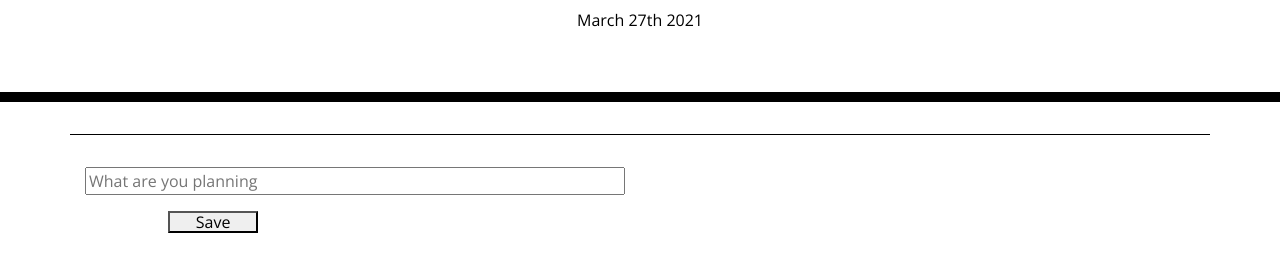
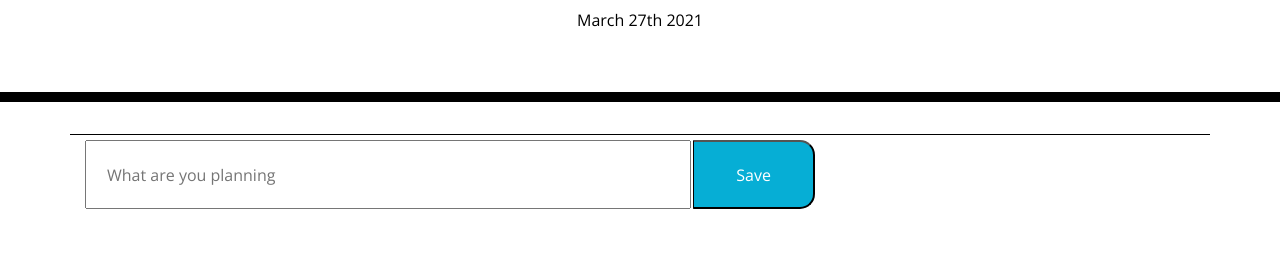
Before and after one commit to greenkimparsons/work-day-scheduler, a plain HTML site: page index.html in a window 1280 px wide. Shown: the part 182-454 px from the top of the page. Drawn offline with nearby package versions, Linux system fonts and the light colour scheme.

Commit message:
styled the save button and input area

```diff
--- a/assets/css/style.css
+++ b/assets/css/style.css
@@ -1,5 +1,5 @@
 body {
-    font-family: 'Open Sans', sans-serif;
+  font-family: "Open Sans", sans-serif;
   font-size: 16px;
   line-height: 1;
 }
@@ -23,6 +23,16 @@ body {
 
 .description {
   white-space: pre-wrap;
+}
+
+form {
+  display: flex;
+  padding: 5px;
+}
+
+input {
+  padding-left: 20px;
+  margin-right: 2px;
 }
 
 .time-block {
@@ -57,17 +67,22 @@ body {
   color: white;
 }
 
-
-
-  .saveBtn {
+button {
   border-left: 1px solid black;
   border-top-right-radius: 15px;
   border-bottom-right-radius: 15px;
   background-color: #06aed5;
   color: white;
+  text-align: center;
 }
 
-  .saveBtn i:hover {
+button:hover {
+  background-color: #065668;
+}
+
+/* how to get rid of the black border when clicking on the button
+  and why does it glitch/refresh when i do click it */
+button:active {
   font-size: 20px;
   transition: all 0.3s ease-in-out;
 }
--- a/index.html
+++ b/index.html
@@ -30,9 +30,8 @@
     </header>
     <div class="container">
         <span class="row" id="times-and-tasks">
-                <form class="col-6 col-md-6 col-xl-6">
+                <form class="col-6 col-md-6 col-xl-8">
                     <input type="text" class="form-input w-100" id="planner-input" name="planner-input" placeholder="What are you planning" />
-                    <span id="user-input"></span>
                     <button class="col-4 col-md-2 col-xl-2" id="save-button">Save</button>
                 </form>
 
```
Lines whose indentation alone changed are shown as unchanged.
